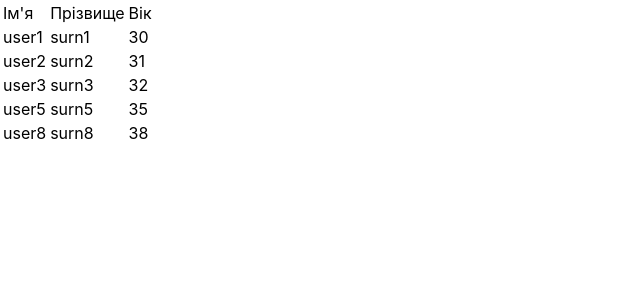
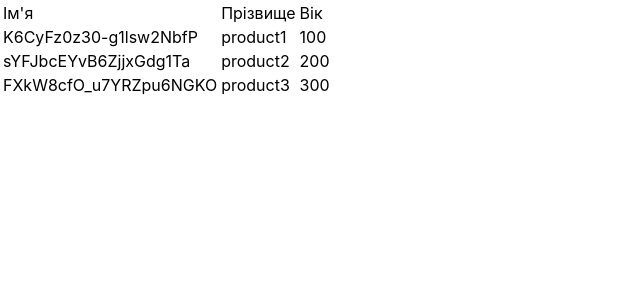
Before and after one commit to alexander-shestopal/app-react, a React (Create React App) app: page / in a window 1280 px wide. Shown: the top 300 px of the page, without its empty margins (0-640 px from the left). Built offline with nearby package versions, Linux system fonts and the light colour scheme.

Commit message:
id() v.2

```diff
--- a/src/App.js
+++ b/src/App.js
@@ -3,21 +3,19 @@ import uuid from 'react-uuid';
 import { nanoid } from 'nanoid';
 
 function App() {
-const users = [
-	{id: 1, name: 'user1', surn: 'surn1', age: 30},
-	{id: 2, name: 'user2', surn: 'surn2', age: 31},
-	{id: 3, name: 'user3', surn: 'surn3', age: 32},
-  	{id: 5, name: 'user5', surn: 'surn5', age: 35},
-    	{id: 8, name: 'user8', surn: 'surn8', age: 38},
+const prods = [
+	{id: id(), name: 'product1', cost: 100},
+	{id: id(), name: 'product2', cost: 200},
+	{id: id(), name: 'product3', cost: 300},
 ];
 function id() {
 return nanoid();
 }
-const rows = users.map(function(item) {
-		return <tr key={id()}>
+const rows = prods.map(function(item) {
+		return <tr key={item.id}>
+			<td>{item.id}</td>
 			<td>{item.name}</td>
-			<td>{item.surn}</td>
-      <td>{item.age}</td>
+      <td>{item.cost}</td>
 		</tr>;
 	});
 
```
